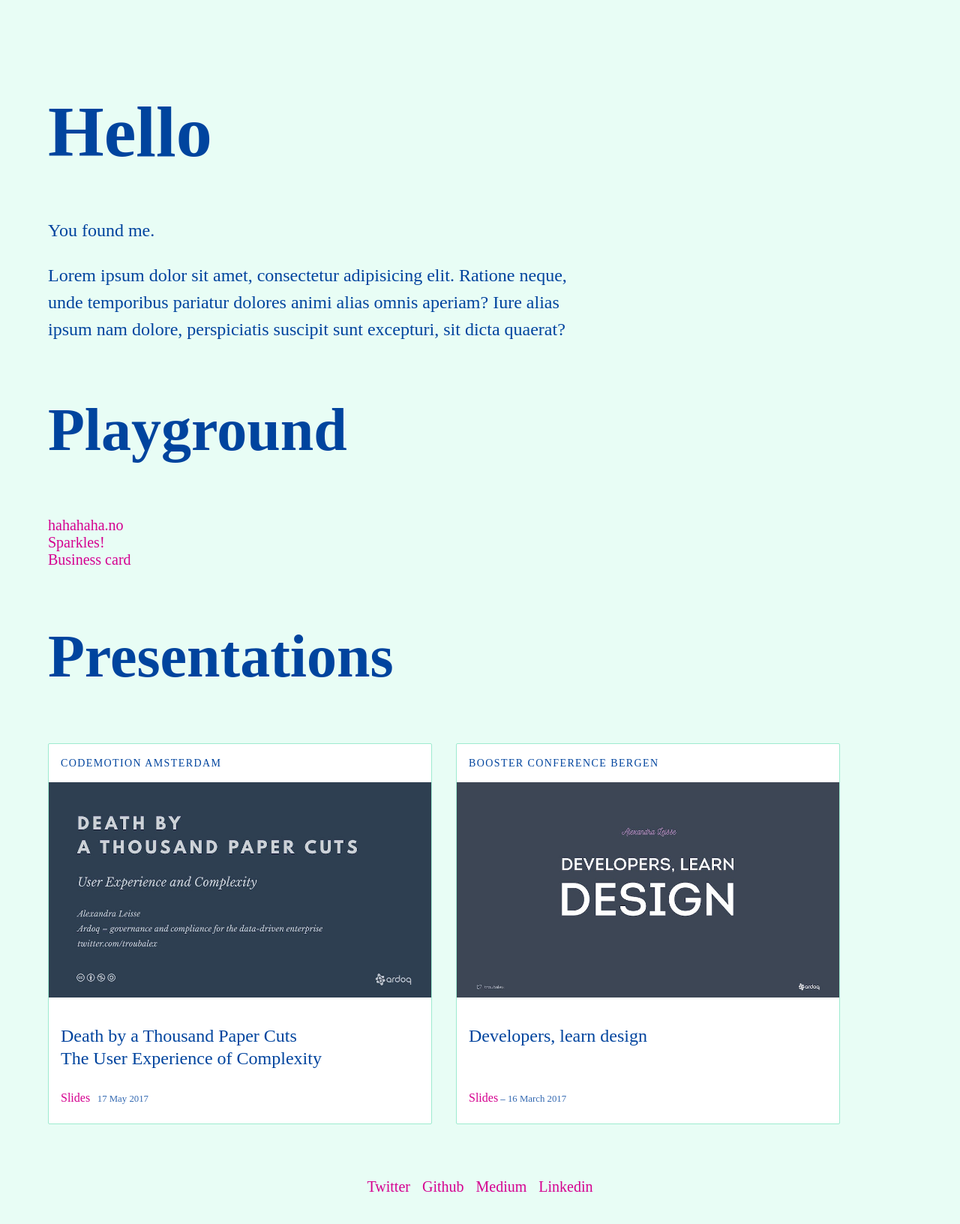
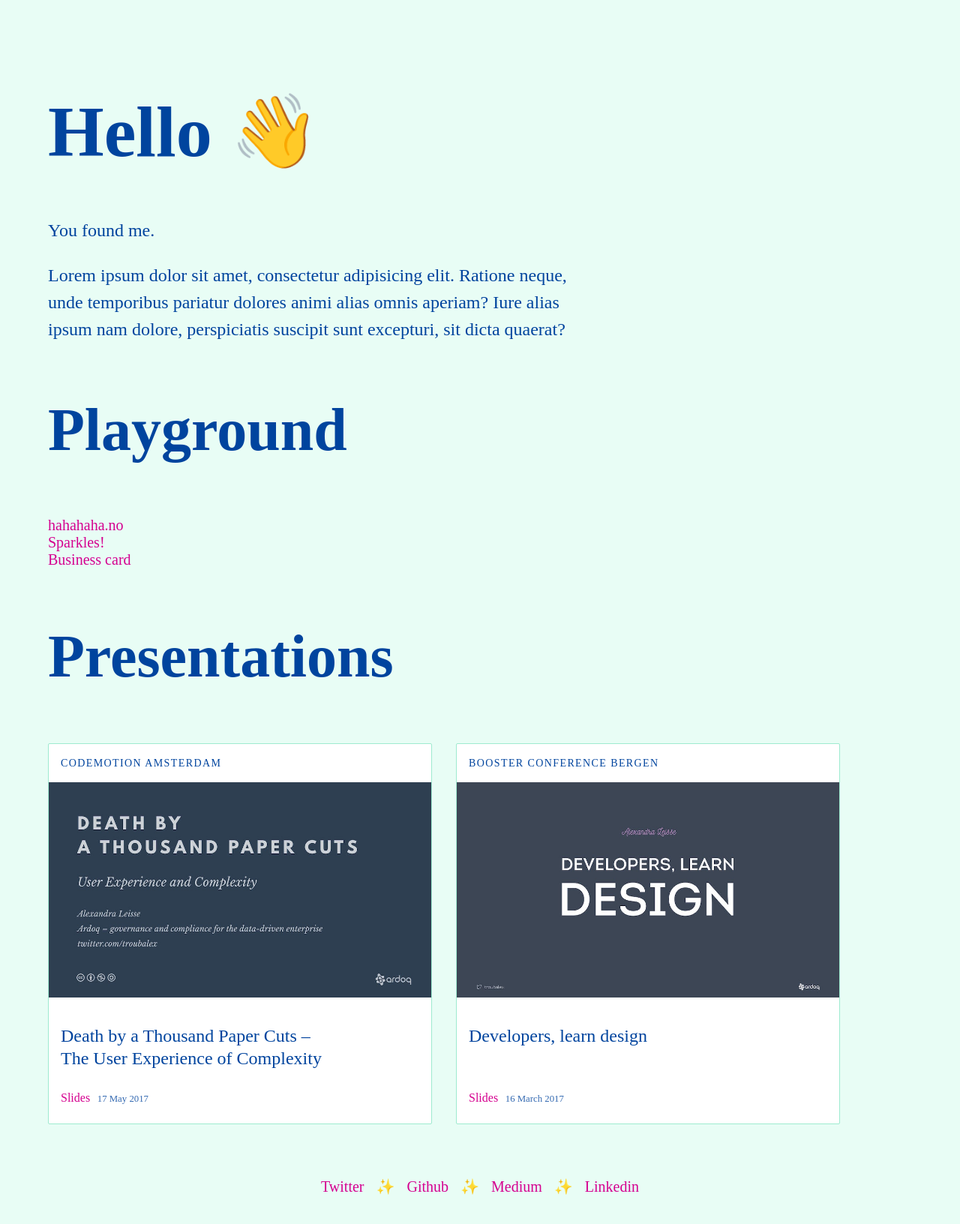
Before and after one commit to troubalex/troubalex.github.io, a plain HTML site: page index.html in a window 1280 px wide. Shown: the whole page at 75% size. Drawn offline with nearby package versions, Linux system fonts and the light colour scheme.

Commit message:
:speech_balloon: Fixes some minor text issues and sprinkles in emojis
 #1

```diff
--- a/index.html
+++ b/index.html
@@ -22,7 +22,7 @@
 <body class="w-100 pa5 dark-blue bg-washed-green">
   <main>
     <section>
-      <h1 class="f-headline lh-solid">Hello</h1>
+      <h1 class="f-headline lh-solid">Hello &#x1F44B;</h1>
       <p class="f3 lh-copy measure">You found me.</p>
       <!-- TODO: Add some intro text here that has room for links -->
       <p class="f3 lh-copy measure">Lorem ipsum dolor sit amet, consectetur adipisicing elit. Ratione neque, unde temporibus pariatur dolores animi alias omnis aperiam? Iure alias ipsum nam dolore, perspiciatis suscipit sunt excepturi, sit dicta quaerat?</p>
@@ -46,7 +46,7 @@
             <img src="images/codemotionAMS2017.jpeg" class="w-100 db" alt="Cover slide from presentation at codemotion in Amsterdam 2017">
           </a>
           <div class="pa3 flex flex-column justify-between">
-            <h2 class="f3 normal lh-title">Death by a Thousand Paper Cuts<br>The User Experience of Complexity</h2>
+            <h2 class="f3 normal lh-title">Death by a Thousand Paper Cuts &ndash;<br>The User Experience of Complexity</h2>
             <small class="dark-blue db pv2">
               <a href="http://bit.ly/2pYKFWh" class="link hover-hot-pink dark-pink lh-title f5">Slides</a> &nbsp;
               <time class="o-80">17 May 2017</time>
@@ -63,7 +63,7 @@
           <div class="pa3 h-100 flex flex-column justify-between">
             <h2 class="f3 normal lh-title">Developers, learn design</h2>
             <small class="dark-blue db pv2">
-              <a href="http://bit.ly/2vu13fK" class="link hover-hot-pink dark-pink lh-title f5">Slides</a> &ndash;
+              <a href="http://bit.ly/2vu13fK" class="link hover-hot-pink dark-pink lh-title f5">Slides</a> &nbsp;
               <time class="o-80">16 March 2017</time>
             </small>
           </div>
@@ -76,12 +76,15 @@
       <li class="pa2-ns">
         <a class="link hover-hot-pink dark-pink" href="https://twitter.com/troubalex">Twitter</a>
       </li>
+      <li class="pa2-ns">&#x2728;</li>
       <li class="pa2-ns">
         <a class="link hover-hot-pink dark-pink" href="https://github.com/troubalex">Github</a>
       </li>
+      <li class="pa2-ns">&#x2728;</li>
       <li class="pa2-ns">
         <a class="link hover-hot-pink dark-pink" href="https://medium.com/@troubalex">Medium</a>
       </li>
+      <li class="pa2-ns">&#x2728;</li>
       <li class="pa2-ns">
         <a class="link hover-hot-pink dark-pink" href="https://www.linkedin.com/in/alexandraleisse">Linkedin</a>
       </li>
```
